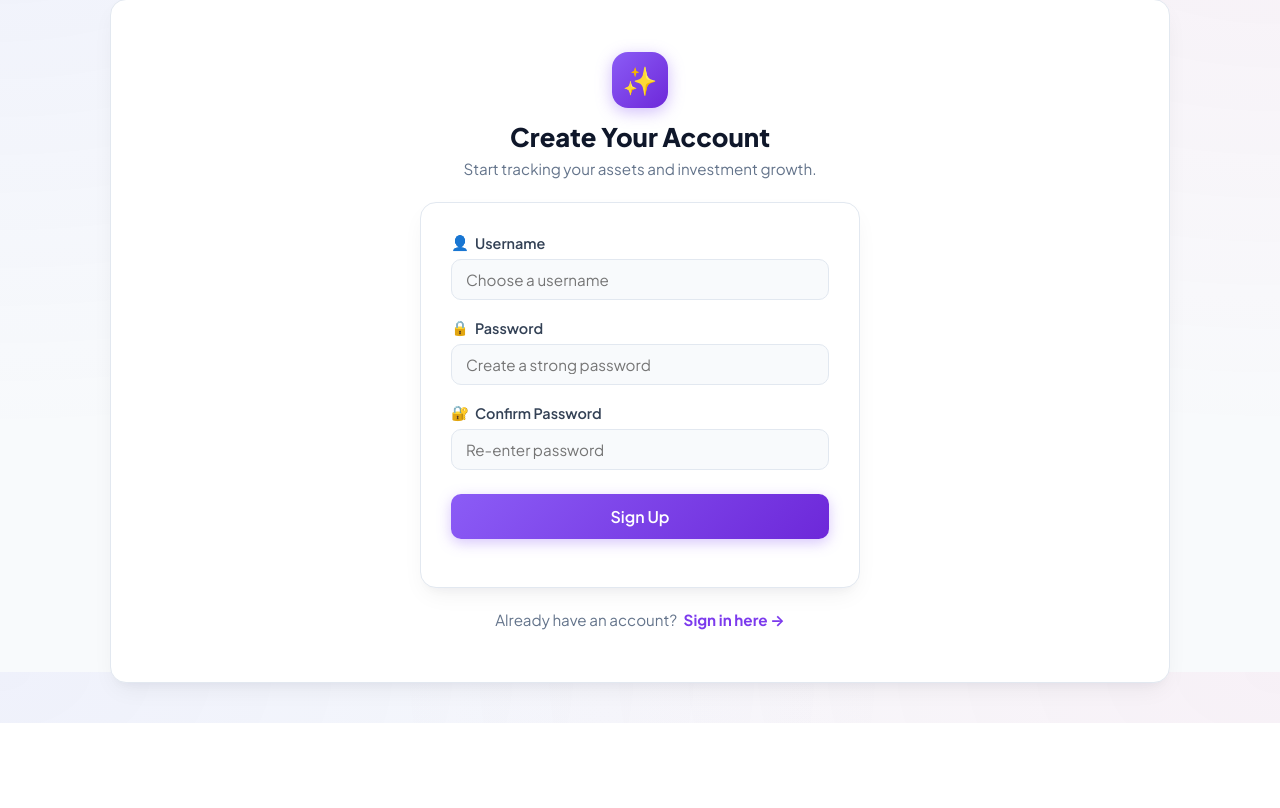
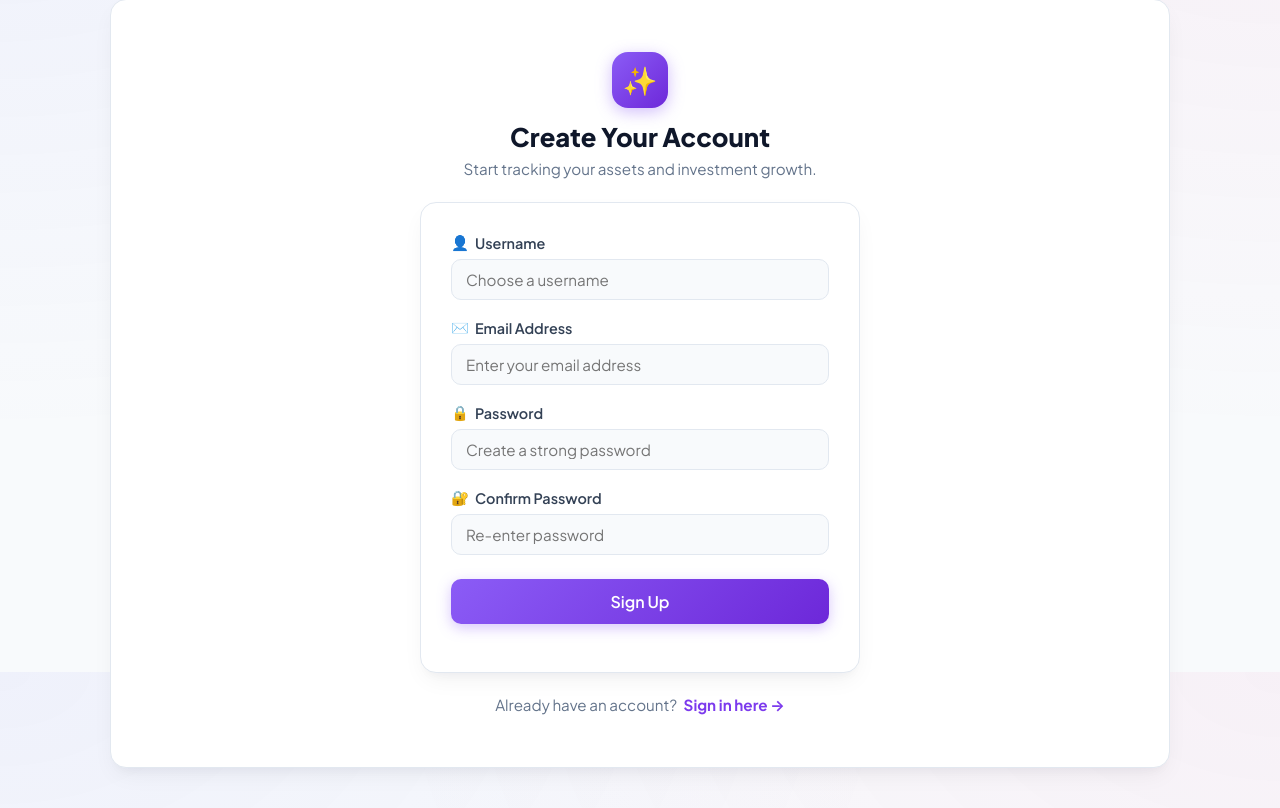
Before and after one commit to pnchjee-del/portfolio-tracker, a Flask app: page /register in a window 1280 px wide. Shown: the part 128-936 px from the top of the page. Before the commit the page ends 851 px from the top, so only its background shows below. Run offline with Flask 3, Linux system fonts and the light colour scheme.

Commit message:
Implement Resend email password reset flow with secure signed tokens

```diff
--- a/app.py
+++ b/app.py
@@ -2,13 +2,16 @@ import io
 import os
 import time
 from datetime import datetime
+import resend
+from itsdangerous import URLSafeTimedSerializer
 import yfinance as yf
 from flask import Flask, render_template, redirect, url_for, flash, request, jsonify, send_file
 from werkzeug.security import generate_password_hash, check_password_hash
 from flask_login import LoginManager, login_user, logout_user, login_required, current_user
+from sqlalchemy import inspect, text
 
 from models import db, User, Asset, Transaction
-from forms import LoginForm, RegistrationForm, TransactionForm, ResetPasswordForm
+from forms import LoginForm, RegistrationForm, TransactionForm, RequestResetForm, ResetPasswordForm
 
 
 app = Flask(__name__)
@@ -24,6 +27,16 @@ db.init_app(app)
 
 with app.app_context():
     db.create_all()
+    try:
+        inspector = inspect(db.engine)
+        if 'user' in inspector.get_table_names():
+            columns = [c['name'] for c in inspector.get_columns('user')]
+            if 'email' not in columns:
+                with db.engine.connect() as conn:
+                    conn.execute(text("ALTER TABLE user ADD COLUMN email VARCHAR(120)"))
+                    conn.commit()
+    except Exception:
+        pass
 
 login_manager = LoginManager()
 login_manager.login_view = 'login'
@@ -33,6 +46,63 @@ login_manager.init_app(app)
 @login_manager.user_loader
 def load_user(user_id):
     return db.session.get(User, int(user_id))
+
+def get_reset_token(user_id, expires_sec=1800):
+    s = URLSafeTimedSerializer(app.config['SECRET_KEY'])
+    return s.dumps({'user_id': user_id}, salt='password-reset-salt')
+
+def verify_reset_token(token, max_age=1800):
+    s = URLSafeTimedSerializer(app.config['SECRET_KEY'])
+    try:
+        data = s.loads(token, salt='password-reset-salt', max_age=max_age)
+        return db.session.get(User, data['user_id'])
+    except Exception:
+        return None
+
+def send_reset_email(user, token):
+    reset_url = url_for('reset_password_token', token=token, _external=True)
+    resend_api_key = os.environ.get('RESEND_API_KEY')
+    sender = os.environ.get('RESEND_FROM_EMAIL', 'Portfolio Tracker <onboarding@resend.dev>')
+
+    subject = "Reset Your Portfolio Tracker Password"
+    html_content = f"""
+    <div style="font-family: -apple-system, BlinkMacSystemFont, 'Segoe UI', Roboto, Helvetica, Arial, sans-serif; max-width: 520px; margin: 0 auto; padding: 28px; border: 1px solid #e2e8f0; border-radius: 14px; background-color: #ffffff;">
+        <div style="text-align: center; margin-bottom: 24px;">
+            <div style="width: 48px; height: 48px; line-height: 48px; margin: 0 auto 12px auto; border-radius: 12px; background: linear-gradient(135deg, #4f46e5 0%, #7c3aed 100%); color: #ffffff; font-size: 24px;">
+                🔑
+            </div>
+            <h2 style="color: #0f172a; margin: 0; font-size: 22px;">Password Reset Request</h2>
+            <p style="color: #64748b; font-size: 14px; margin-top: 6px;">Hi <strong>{user.username}</strong>, we received a request to reset your password.</p>
+        </div>
+        <div style="text-align: center; margin: 28px 0;">
+            <a href="{reset_url}" style="background: linear-gradient(135deg, #4f46e5 0%, #7c3aed 100%); color: #ffffff; padding: 12px 28px; text-decoration: none; border-radius: 8px; font-weight: bold; font-size: 15px; display: inline-block;">Reset Password</a>
+        </div>
+        <p style="color: #64748b; font-size: 13px; line-height: 1.6;">This link is valid for <strong>30 minutes</strong>. If you did not make this request, you can safely ignore this email.</p>
+        <hr style="border: none; border-top: 1px solid #e2e8f0; margin: 20px 0;" />
+        <p style="color: #94a3b8; font-size: 11px; word-break: break-all;">
+            If the button doesn't work, copy and paste this URL into your browser:<br/>
+            <a href="{reset_url}" style="color: #4f46e5;">{reset_url}</a>
+        </p>
+    </div>
+    """
+
+    if not resend_api_key:
+        print(f"\n[DEV NOTICE] RESEND_API_KEY is not set. Reset link for {user.email}:\n{reset_url}\n")
+        return False, reset_url
+
+    try:
+        resend.api_key = resend_api_key
+        params = {
+            "from": sender,
+            "to": [user.email],
+            "subject": subject,
+            "html": html_content
+        }
+        resend.Emails.send(params)
+        return True, None
+    except Exception as e:
+        print(f"Resend sending error: {e}")
+        return False, reset_url
 
 def generate_pdf(html_string):
     """
@@ -294,13 +364,19 @@ def register():
         return redirect(url_for('dashboard'))
     form = RegistrationForm()
     if form.validate_on_submit():
-        existing_user = User.query.filter_by(username=form.username.data.strip()).first()
-        if existing_user:
+        username = form.username.data.strip()
+        email = form.email.data.strip().lower()
+
+        if User.query.filter_by(username=username).first():
             flash('Username is already taken. Please choose a different one.', 'danger')
             return render_template('register.html', form=form)
 
+        if User.query.filter_by(email=email).first():
+            flash('An account with this email address already exists. Please log in.', 'danger')
+            return render_template('register.html', form=form)
+
         hashed_password = generate_password_hash(form.password.data)
-        user = User(username=form.username.data.strip(), password_hash=hashed_password)
+        user = User(username=username, email=email, password_hash=hashed_password)
         db.session.add(user)
         db.session.commit()
         flash('Your account has been created! You can now log in.', 'success')
@@ -328,17 +404,53 @@ def login():
 def reset_password():
     if current_user.is_authenticated:
         return redirect(url_for('dashboard'))
+    form = RequestResetForm()
+    if form.validate_on_submit():
+        input_val = form.email.data.strip()
+        user = User.query.filter(
+            (User.email == input_val.lower()) | (User.username == input_val)
+        ).first()
+
+        if user:
+            # If user has no email registered yet, but provided a valid email in the form, associate it
+            target_email = user.email or (input_val.lower() if '@' in input_val else None)
+            if not user.email and '@' in input_val:
+                user.email = input_val.lower()
+                db.session.commit()
+
+            if target_email:
+                token = get_reset_token(user.id)
+                sent, fallback_url = send_reset_email(user, token)
+                if sent:
+                    flash(f'A password reset link has been sent to {target_email} via Resend. Please check your inbox.', 'success')
+                else:
+                    if os.environ.get('RESEND_API_KEY'):
+                        flash('Failed to deliver email through Resend. Please check your Resend API configuration.', 'danger')
+                    else:
+                        flash(f'RESEND_API_KEY is not configured yet. Dev reset link: {fallback_url}', 'info')
+                return redirect(url_for('login'))
+            else:
+                flash('This account does not have an associated email address. Please contact support.', 'warning')
+        else:
+            flash('No account found with that email address or username.', 'danger')
+    return render_template('reset_request.html', form=form)
+
+@app.route('/reset_password/<token>', methods=['GET', 'POST'])
+def reset_password_token(token):
+    if current_user.is_authenticated:
+        return redirect(url_for('dashboard'))
+    user = verify_reset_token(token)
+    if not user:
+        flash('The password reset link is invalid or has expired (links expire after 30 minutes). Please request a new one.', 'warning')
+        return redirect(url_for('reset_password'))
+
     form = ResetPasswordForm()
     if form.validate_on_submit():
-        user = User.query.filter_by(username=form.username.data.strip()).first()
-        if user:
-            user.password_hash = generate_password_hash(form.new_password.data)
-            db.session.commit()
-            flash('Your password has been successfully reset! You can now log in.', 'success')
-            return redirect(url_for('login'))
-        else:
-            flash('No account found with that username. Please verify and try again.', 'danger')
-    return render_template('reset_password.html', form=form)
+        user.password_hash = generate_password_hash(form.new_password.data)
+        db.session.commit()
+        flash('Your password has been successfully reset! You can now log in.', 'success')
+        return redirect(url_for('login'))
+    return render_template('reset_token.html', form=form)
 
 @app.route('/logout')
 def logout():
--- a/forms.py
+++ b/forms.py
@@ -1,9 +1,10 @@
 from flask_wtf import FlaskForm
 from wtforms import StringField, PasswordField, SubmitField, SelectField, FloatField, DateField
-from wtforms.validators import DataRequired, Length, EqualTo, NumberRange
+from wtforms.validators import DataRequired, Length, EqualTo, NumberRange, Email
 
 class RegistrationForm(FlaskForm):
     username = StringField('Username', validators=[DataRequired(), Length(min=4, max=20)])
+    email = StringField('Email Address', validators=[DataRequired(), Email()])
     password = PasswordField('Password', validators=[DataRequired(), Length(min=6)])
     confirm_password = PasswordField('Confirm Password', validators=[DataRequired(), EqualTo('password', message='Passwords must match')])
     submit = SubmitField('Sign Up')
@@ -22,8 +23,11 @@ class TransactionForm(FlaskForm):
     transaction_date = DateField('Transaction Date', format='%Y-%m-%d', validators=[DataRequired()])
     submit = SubmitField('Log Transaction')
 
+class RequestResetForm(FlaskForm):
+    email = StringField('Email Address', validators=[DataRequired(), Email()])
+    submit = SubmitField('Send Reset Link')
+
 class ResetPasswordForm(FlaskForm):
-    username = StringField('Username', validators=[DataRequired()])
     new_password = PasswordField('New Password', validators=[DataRequired(), Length(min=6, message='Password must be at least 6 characters')])
     confirm_password = PasswordField('Confirm New Password', validators=[DataRequired(), EqualTo('new_password', message='Passwords must match')])
     submit = SubmitField('Reset Password')
--- a/models.py
+++ b/models.py
@@ -7,6 +7,7 @@ db = SQLAlchemy()
 class User(UserMixin, db.Model):
     id = db.Column(db.Integer, primary_key=True)
     username = db.Column(db.String(80), unique=True, nullable=False)
+    email = db.Column(db.String(120), unique=True, nullable=True)
     password_hash = db.Column(db.String(256), nullable=False)
     transactions = db.relationship('Transaction', backref='user', lazy=True)
 
--- a/render.yaml
+++ b/render.yaml
@@ -12,3 +12,7 @@ services:
         generateValue: true
       - key: WEB_CONCURRENCY
         value: 1
+      - key: RESEND_API_KEY
+        sync: false
+      - key: RESEND_FROM_EMAIL
+        value: onboarding@resend.dev
--- a/requirements.txt
+++ b/requirements.txt
@@ -9,3 +9,5 @@ yfinance>=0.2.36
 xhtml2pdf>=0.2.15
 reportlab>=4.0.0
 psycopg2-binary>=2.9.9
+resend>=2.4.0
+email-validator>=2.0.0
--- a/templates/register.html
+++ b/templates/register.html
@@ -25,6 +25,16 @@
                     </label>
                     {{ form.username(placeholder="Choose a username") }}
                     {% for error in form.username.errors %}
+                        <div style="color: #dc3545; font-size: 0.85rem; margin-top: 4px; font-weight: 600;">⚠️ {{ error }}</div>
+                    {% endfor %}
+                </div>
+
+                <div>
+                    <label style="display: flex; align-items: center; gap: 6px;">
+                        <span>✉️</span> {{ form.email.label.text }}
+                    </label>
+                    {{ form.email(placeholder="Enter your email address") }}
+                    {% for error in form.email.errors %}
                         <div style="color: #dc3545; font-size: 0.85rem; margin-top: 4px; font-weight: 600;">⚠️ {{ error }}</div>
                     {% endfor %}
                 </div>
```
Also changed, not shown: templates/reset_request.html (added, +45 -0 lines), templates/reset_token.html (renamed from templates/reset_password.html, +3 -13 lines).
